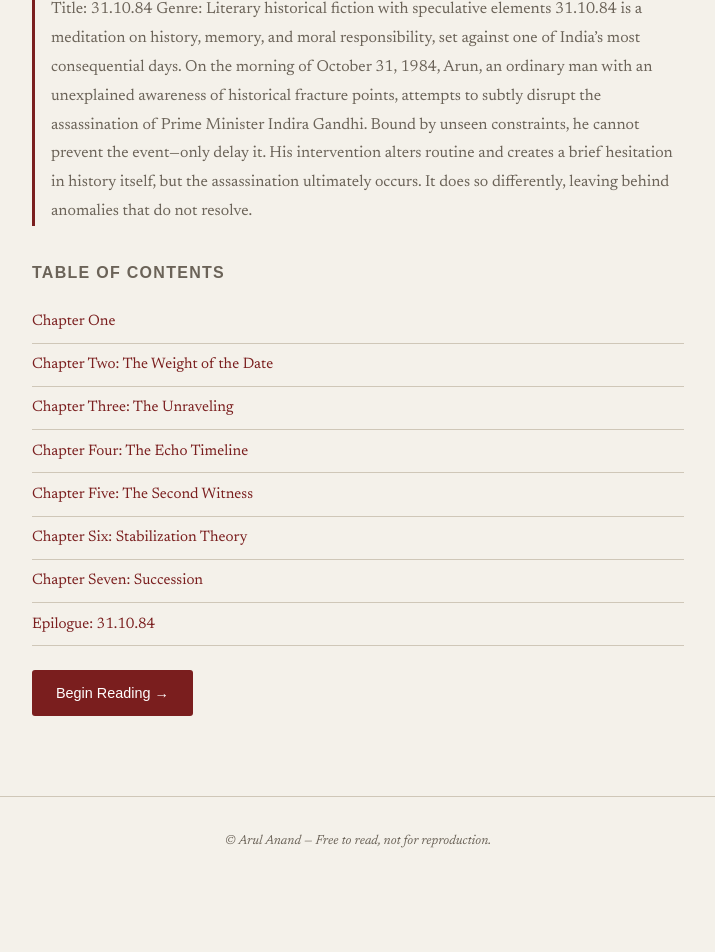
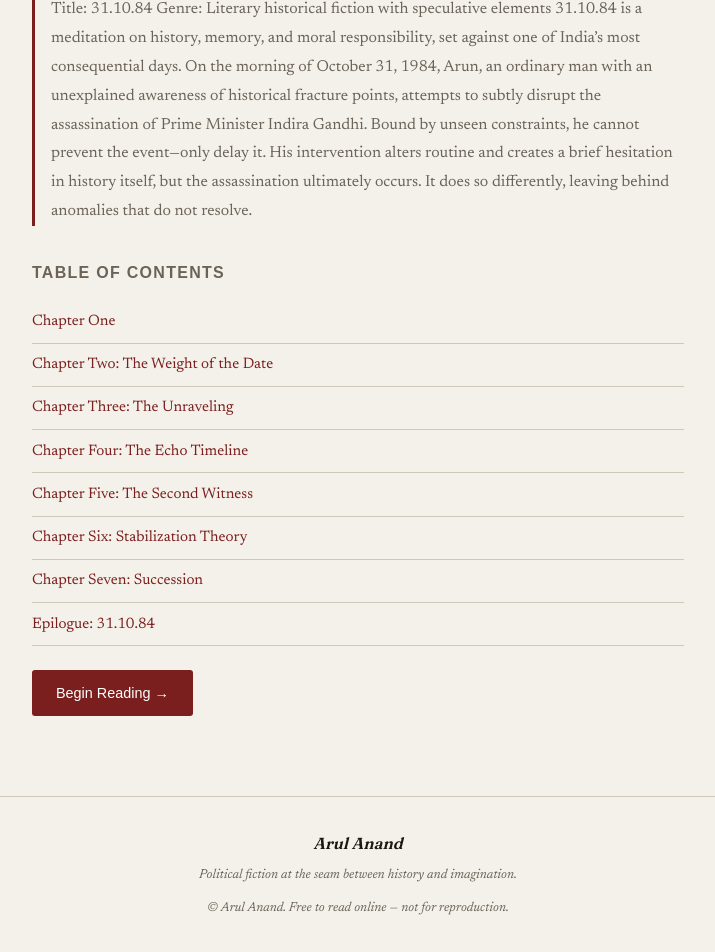
Before and after one commit to i-m-arul/books, a Jekyll site: the page built from 31-10-84/index.md, in a window 1280 px wide. Shown: the part 409-1361 px from the top of the page, without its empty margins (282-997 px from the left). Built offline with Jekyll 4.4.1, drawn with Linux system fonts in a browser that asks for light colours; before the commit the page ends 1294 px from its top, so only the background shows below that.

Commit message:
Update footer with author name, tagline, and copyright

```diff
--- a/_layouts/default.html
+++ b/_layouts/default.html
@@ -52,7 +52,9 @@ footer{text-align:center;padding:2rem 1.5rem;color:var(--muted);
 </header>
 {{ content }}
 <footer>
-  <p>&copy; Arul Anand &mdash; Free to read, not for reproduction.</p>
+  <p style="font-family:'Fraunces',serif;font-size:1rem;font-weight:600;color:var(--text);margin-bottom:0.3rem">Arul Anand</p>
+  <p style="font-style:italic;margin-bottom:0.5rem">Political fiction at the seam between history and imagination.</p>
+  <p>&copy; Arul Anand. Free to read online &mdash; not for reproduction.</p>
 </footer>
 </body>
 </html>
```
